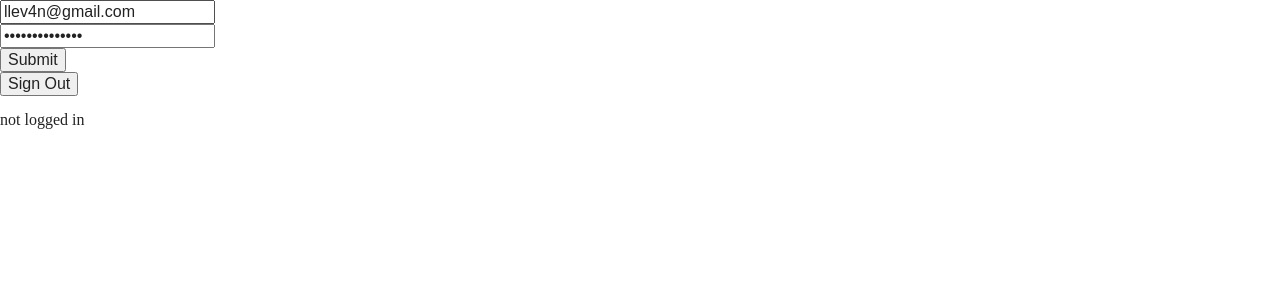
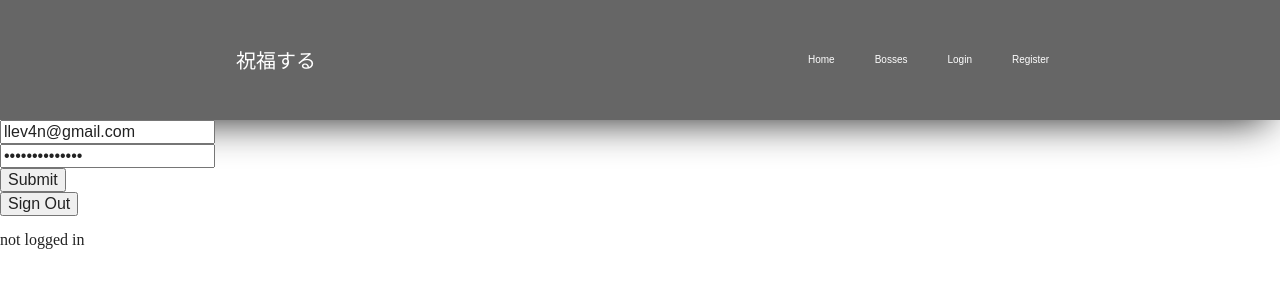
Before and after one commit to ralmayer/Bloodborne-Bosses-DB, a React (Create React App) app: page /login in a window 1280 px wide. Shown: the top 300 px of the page. Built offline with nearby package versions, Linux system fonts and the light colour scheme; no server answers; a web font is replaced by a local one.

Commit message:
integrated auth with general routing, nav element reacts to changes in auth state

```diff
--- a/src/components/auth/Login.js
+++ b/src/components/auth/Login.js
@@ -1,6 +1,7 @@
-import React, { useContext } from 'react'
+import React, { useContext, Fragment } from 'react'
 import firebase from '../firebase'
 import { AuthContext } from '../contexts/AuthContext'
+import Nav from '../nav/Nav'
 
 const Login = () => {
 
@@ -18,7 +19,8 @@ const Login = () => {
     }
 
     return (
-        <div>
+        <Fragment>
+            <Nav />
             <form>
                 <input
                     type="email"
@@ -52,7 +54,7 @@ const Login = () => {
             </form>
             <br />
             <div>{user ? `Welcome, ${user.displayName}` : 'not logged in'}</div>
-        </div>
+        </Fragment>
     )
 }
 
--- a/src/components/auth/Register.js
+++ b/src/components/auth/Register.js
@@ -1,6 +1,7 @@
-import React, { useContext } from 'react'
+import React, { useContext, Fragment } from 'react'
 import firebase from '../firebase'
 import { AuthContext } from '../contexts/AuthContext'
+import Nav from '../nav/Nav'
 
 const Register = (props) => {
     const { name, setName, email, setEmail, password, setPassword } = useContext(AuthContext)
@@ -16,7 +17,8 @@ const Register = (props) => {
     }
 
     return (
-
+        <Fragment>
+            <Nav />
         <form>
             <input
                 type="text"
@@ -55,6 +57,7 @@ const Register = (props) => {
                 logout()
             }}>Sign Out</button>
         </form>
+        </Fragment>
     )
 }
 
--- a/src/components/contexts/AuthContext.js
+++ b/src/components/contexts/AuthContext.js
@@ -8,8 +8,7 @@ const AuthContextProvider = (props) => {
     const [user, setUser] = useState('')
     const [email, setEmail] = useState('llev4n@gmail.com')
     const [password, setPassword] = useState('CarpenterBr00t')
-    const [name, setName] = useState('')
-    const [avatar, setAvatar] = useState('')
+
 
     useEffect(() => {
 		firebase.isInitialized().then(val => {
@@ -20,7 +19,7 @@ const AuthContextProvider = (props) => {
 
 
     return (
-        <AuthContext.Provider value={{ user, setUser, email, setEmail, password, setPassword, name, setName, avatar, setAvatar }}>
+        <AuthContext.Provider value={{ user, setUser, email, setEmail, password, setPassword}}>
             {props.children}
         </AuthContext.Provider>
     )
--- a/src/components/nav/DesktopLinks.js
+++ b/src/components/nav/DesktopLinks.js
@@ -1,12 +1,48 @@
-import React from 'react'
+import React, { useContext, Fragment } from 'react'
 import { NavLink } from 'react-router-dom';
+import { AuthContext } from '../contexts/AuthContext'
+import firebase from '../firebase'
 
-const DesktopLinks = () =>
-    <ul id='nav-links'>
-        <li><NavLink to='/'>Home</NavLink></li>
-        <li><NavLink to='/bosses'>Bosses</NavLink></li>
-        <li><NavLink to='/about'>About</NavLink></li>
-    </ul>
+const DesktopLinks = () => {
+    const { user, setUser } = useContext(AuthContext)
 
+    async function logout() {
+        await firebase.logout()
+    }
+
+    return (
+        <ul id='nav-links'>
+            <li><NavLink to='/'>Home</NavLink></li>
+            <li><NavLink to='/bosses'>Bosses</NavLink></li>
+            {user ? <Fragment>
+                <li>
+                    Profile
+                </li>
+
+                <a href='#'>
+                    <li onClick={() => {
+                        logout()
+                        setUser('')
+                    }
+                    }>
+                        Logout
+                </li>
+                </a>
+            </Fragment> :
+                <Fragment>
+                    <li>
+                        <NavLink to='/login'>
+                            Login
+                    </NavLink>
+                    </li>
+
+                    <li>
+                        <NavLink to='/register'>
+                            Register
+                    </NavLink>
+                    </li>
+                </Fragment>}
+        </ul>)
+}
 
 export default DesktopLinks
--- a/src/components/nav/MobileLinks.js
+++ b/src/components/nav/MobileLinks.js
@@ -1,12 +1,52 @@
-import React from 'react'
+import React, { useContext, Fragment } from 'react'
 import { NavLink } from 'react-router-dom';
+import { AuthContext } from '../contexts/AuthContext'
+import firebase from '../firebase'
 
-const MobileLinks = ({ status }) =>
-    <ul className={status ? 'nav-links-mobile' : 'nav-disabled'}>
-        <NavLink to='/'><li>Home</li></NavLink>
-        <NavLink to='/bosses'><li>Bosses</li></NavLink>
-        <NavLink to='/about'><li>About</li></NavLink>
-    </ul>
+const MobileLinks = ({ status }) => {
+    const { user, setUser } = useContext(AuthContext)
+
+    async function logout() {
+        await firebase.logout()
+    }
+
+    return (
+        <ul className={status ? 'nav-links-mobile' : 'nav-disabled'}>
+            <NavLink to='/'><li>Home</li></NavLink>
+            <NavLink to='/bosses'><li>Bosses</li></NavLink>
+            {user ? <>
+
+                <li>
+                    Profile
+                    </li>
+
+                <a href='#'>
+                    <li onClick={() => {
+                        logout()
+                        setUser('')
+                    }
+                    }>
+                        Logout
+                </li>
+
+                </a>
+            </> :
+                <Fragment>
+                    <NavLink to='/login'>
+                        <li>
+                            Login
+                </li>
+                    </NavLink>
+
+                    <NavLink to='/register'>
+                        <li>
+                            Register
+                </li>
+                    </NavLink>
+                </Fragment>}
+        </ul>
+    )
+}
 
 
 export default MobileLinks
--- a/src/styles/_nav.scss
+++ b/src/styles/_nav.scss
@@ -30,7 +30,7 @@
     }
     .nav-links-mobile {
         position: absolute;
-        height: 30vh;
+        height: 40vh;
         top: 15vh;
         background-color: rgba(0,0,0, 0.6);
         display: flex;
@@ -71,6 +71,10 @@
             display: flex;
             justify-content: space-around;
             width: 20%;
+            a {
+                text-decoration: none;
+                color: rgb(255, 255, 255);
+            }
             li {
                 padding: 20px;
                 a {
```
Lines whose indentation alone changed are shown as unchanged.
